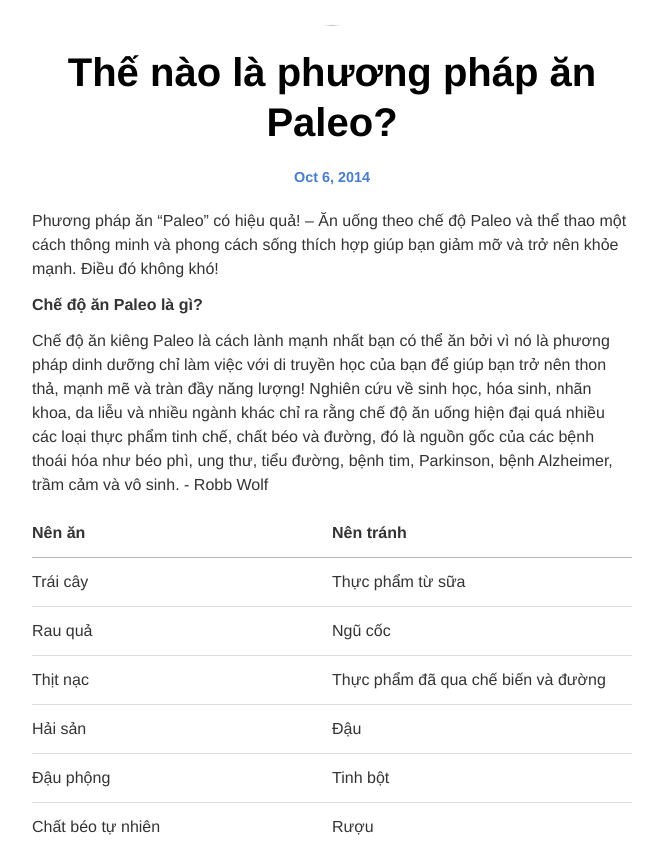
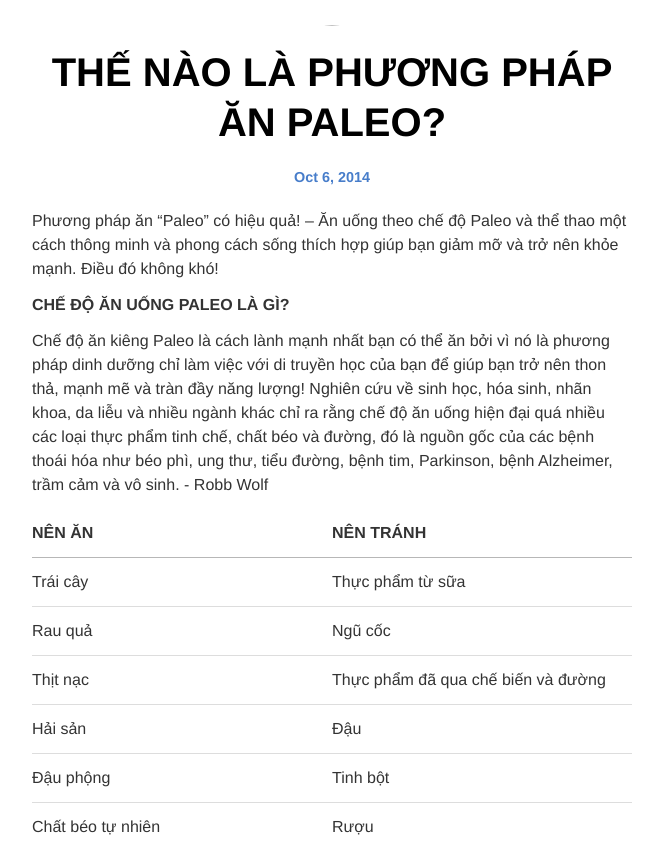
Before and after one commit to luncheryvn/luncheryvn.github.io, a Jekyll site: the page built from _posts/2014-06-10-What is Paleo Diet.markdown, in a window 1280 px wide and 1400 px high, scrolled down 407 px. Shown: the part 210-1054 px from the top of the window, without its empty margins (308-971 px from the left). Built offline with Jekyll 4.4.1, drawn with Linux system fonts in a browser that asks for light colours; nearby versions of some CDN libraries; some of the changed text lies outside the part shown; grey boxes are pictures that could not be loaded.

Commit message:
Update 2014-06-10-What is Paleo Diet.markdown

```diff
--- a/_posts/2014-06-10-What is Paleo Diet.markdown
+++ b/_posts/2014-06-10-What is Paleo Diet.markdown
@@ -1,6 +1,6 @@
 ---
 layout: post
-title:  "Thế nào là phương pháp ăn Paleo?"
+title:  "THẾ NÀO LÀ PHƯƠNG PHÁP ĂN PALEO?"
 date:   2014-10-06 23:23:36
 categories: nutrition
 image: "http://i.imgur.com/BSxwSaE.jpg"
@@ -8,11 +8,11 @@ image: "http://i.imgur.com/BSxwSaE.jpg"
 
 Phương pháp ăn "Paleo" có hiệu quả! – Ăn uống theo chế độ Paleo và thể thao một cách thông minh và phong cách sống thích hợp giúp bạn giảm mỡ và trở nên khỏe mạnh. Điều đó không khó!
 
-**Chế độ ăn Paleo là gì?**
+**CHẾ ĐỘ ĂN UỐNG PALEO LÀ GÌ?**
 
 Chế độ ăn kiêng Paleo là cách lành mạnh nhất bạn có thể ăn bởi vì nó là phương pháp dinh dưỡng chỉ làm việc với di truyền học của bạn để giúp bạn trở nên thon thả, mạnh mẽ và tràn đầy năng lượng! Nghiên cứu về sinh học, hóa sinh, nhãn khoa, da liễu và nhiều ngành khác chỉ ra rằng chế độ ăn uống hiện đại quá nhiều các loại thực phẩm tinh chế, chất béo và đường, đó là nguồn gốc của các bệnh thoái hóa như béo phì, ung thư, tiểu đường, bệnh tim, Parkinson, bệnh Alzheimer, trầm cảm và vô sinh. - Robb Wolf
 
-| **Nên ăn** | **Nên tránh** |
+| **NÊN ĂN** | **NÊN TRÁNH** |
 | --- | --- |
 | Trái cây | Thực phẩm từ sữa |
 | Rau quả | Ngũ cốc |
@@ -21,8 +21,8 @@ Chế độ ăn kiêng Paleo là cách lành mạnh nhất bạn có thể ăn b
 | Đậu phộng | Tinh bột |
 | Chất béo tự nhiên | Rượu |
 
-**Xây dựng chế độ ăn lành mạnh Paleo**
-![](http://i.imgur.com/BSxwSaE.jpg)
+**XÂY DỰNG CHẾ ĐỘ ĂN UỐNG PALEO**
+![](http://i.imgur.com/DrACIxV.jpg)
 
 **Protein trong thịt nạc**
 
```
Also changed, not shown: other parts of _posts/2014-06-10-What is Paleo Diet.markdown (+2 -2 lines).
